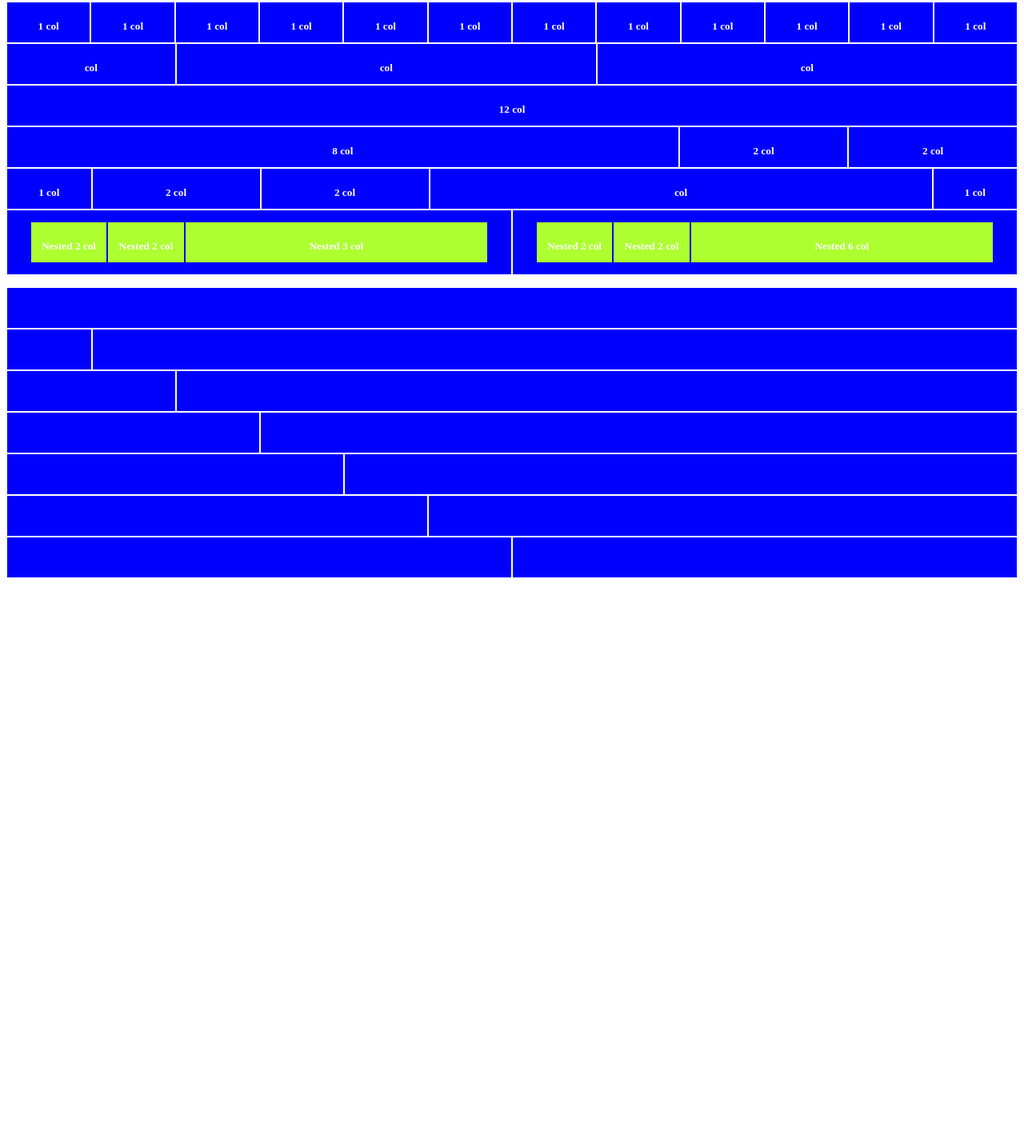
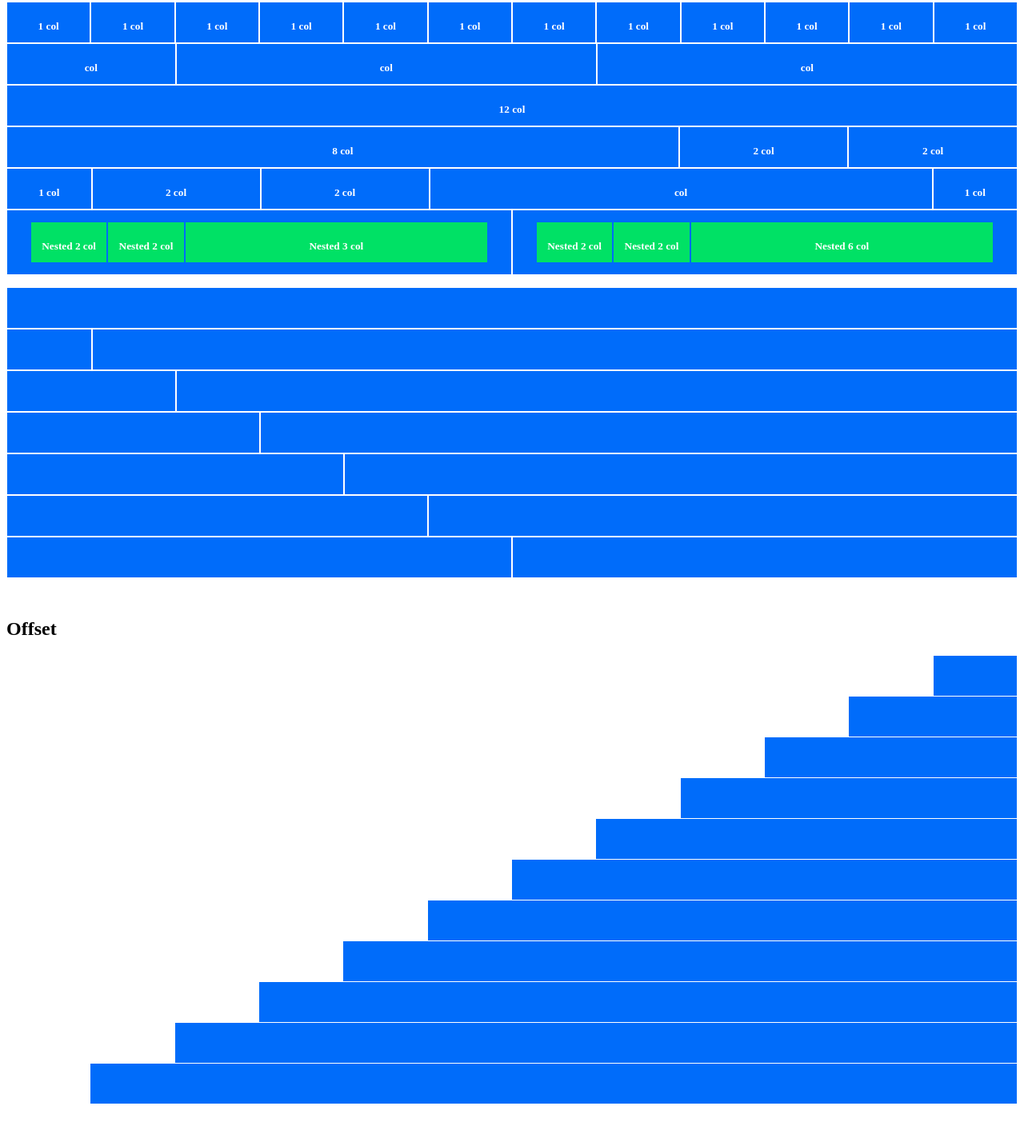
Before and after one commit to jamessteven74/html-css-12bool, a plain HTML site: page index.html in a window 1280 px wide. Shown: the part 6-1424 px from the top of the page at 80% size. Before the commit the page ends 800 px from the top, so only its background shows below. Drawn offline with Linux system fonts and the light colour scheme.

Commit message:
offset completed

```diff
--- a/12bool.css
+++ b/12bool.css
@@ -118,3 +118,53 @@
     height: 50px;
     margin: 1px 1px;
 }
+
+/* #third-container */
+
+.container3{
+    margin: 50px auto;
+}
+
+.col1.offset{
+    margin-left: calc((100% / 12) *11);
+}
+
+.col2.offset{
+    margin-left: calc((100% / 12) *10);
+}
+
+.col3.offset{
+    margin-left: calc((100% / 12) *9);
+}
+
+.col4.offset{
+    margin-left: calc((100% / 12) *8);
+}
+
+.col5.offset{
+    margin-left: calc((100% / 12) *7) ;
+}
+
+.col6.offset{
+    margin-left: calc((100% / 12) *6);
+}
+
+.col7.offset{
+    margin-left: calc((100% / 12) *5);
+}
+
+.col8.offset{
+    margin-left: calc((100% / 12) *4);
+}
+
+.col9.offset{
+    margin-left: calc((100% / 12) *3);
+}
+
+.col10.offset{
+    margin-left: calc((100% / 12) *2);
+}
+
+.col11.offset{
+    margin-left: calc((100% / 12) *1)
+}
--- a/index.html
+++ b/index.html
@@ -110,7 +110,7 @@
                     <div class="col2 nested nested-left">
                         <h5 class="align-center">Nested 2 col</h5>
                     </div>
-                    <div class="col2 nested">
+                    <div class="col2 nested midle">
                         <h5 class="align-center">Nested 2 col</h5>
                     </div>
                     <div class="col8 nested nested-right">
@@ -126,7 +126,7 @@
                     <div class="col2 nested nested-left">
                         <h5 class="align-center">Nested 2 col</h5>
                     </div>
-                    <div class="col2 nested">
+                    <div class="col2 nested midle">
                         <h5 class="align-center">Nested 2 col</h5>
                     </div>
                     <div class="col8 nested nested-right">
@@ -140,6 +140,7 @@
 
     <!-- second-container -->
     <div class="container2">
+
 
         <div class="row">
             <div class="col"></div>
@@ -178,6 +179,23 @@
 
     </div>
 
+    <!-- third container -->
+
+    <div class="container3">
+        <h2>Offset</h2>
+        <div class="col1 offset"></div>
+        <div class="col2 offset"></div>
+        <div class="col3 offset"></div>
+        <div class="col4 offset"></div>
+        <div class="col5 offset"></div>
+        <div class="col6 offset"></div>
+        <div class="col7 offset"></div>
+        <div class="col8 offset"></div>
+        <div class="col9 offset"></div>
+        <div class="col10 offset"></div>
+        <div class="col11 offset"></div>
+    </div>
+
 
 
 </body>
--- a/style.css
+++ b/style.css
@@ -1,5 +1,12 @@
 .col1, .col2, .col5, .col, .col8, .col6, .col6nest, .col11, .col10, .col3, .col9, .col4, .col7{
-    background-color: blue;
+    background-color: var(--primary)
+}
+
+:root{
+   --primary: #006CFA;
+   --secondary: #00E165;
+
+
 }
 
 /* #utility */
@@ -17,8 +24,14 @@
 
 .nested-left{
     margin-left: 30px;
+    background-color: var(--secondary);
 }
 
 .nested-right{
     margin-right: 30px;
+    background-color: var(--secondary);
 }
+
+.midle{
+    background-color: var(--secondary);
+}
```
